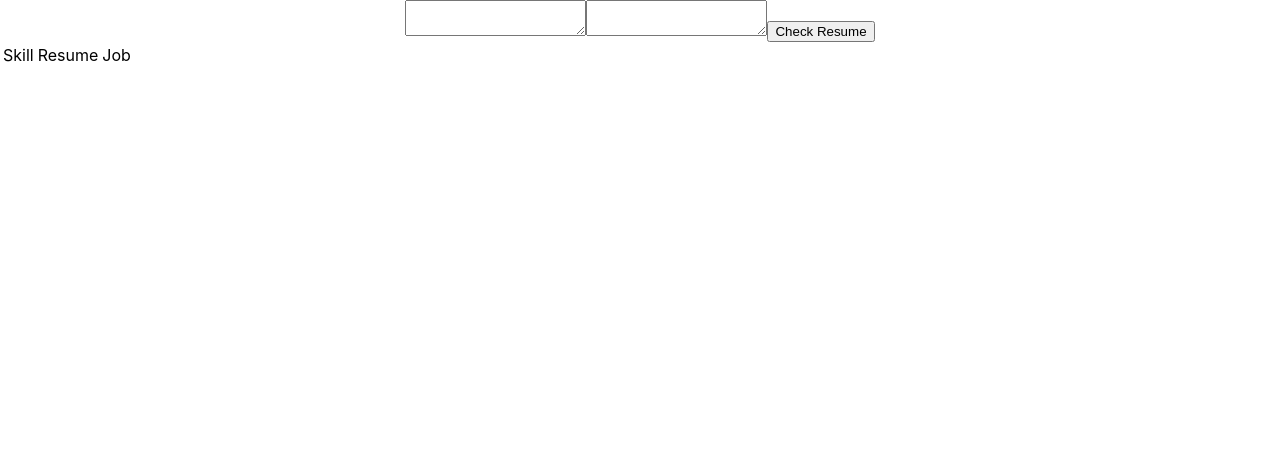
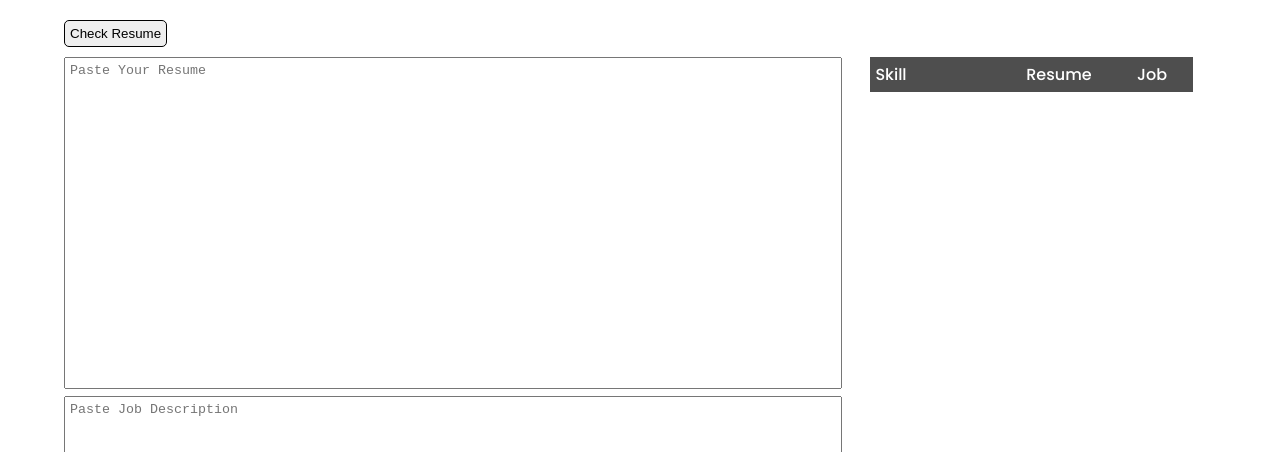
Before and after one commit to elliott-king/resume-compare, a React (Create React App) app: page / in a window 1280 px wide. Both pictures are taken after a click on the button "Check Resume". Shown: the top 452 px of the page. Built offline with nearby package versions, Linux system fonts and the light colour scheme.

Commit message:
Styling applied

```diff
--- a/src/App.css
+++ b/src/App.css
@@ -1,10 +1,79 @@
+@import url('https://fonts.googleapis.com/css2?family=Poppins:ital,wght@0,100;0,200;0,300;0,400;0,500;0,600;0,700;0,800;0,900;1,100;1,200;1,300;1,400;1,500;1,600;1,700;1,800;1,900&display=swap');
+
+#root{
+  position: absolute;
+  width: 100vw;
+  /* text-align: center; */
+}
 .App {
-  text-align: center;
+  width: 90%;
+  font-family: 'Poppins', sans-serif;
+  padding: 20px 5%;
+  /* border: 5px solid red; */
 }
 
 .App-logo {
   height: 40vmin;
   pointer-events: none;
+}
+
+#submit{
+  position: relative;
+  margin-bottom: 10px;
+  border: 1px solid black;
+  border-radius: 5px;
+  padding: 5px;
+}
+
+.main{
+  display: flex;
+  flex-direction: row;
+  flex-flow: row;
+  width: 100%;
+  /* border: 2px solid blue; */
+}
+
+.input-container{
+  position: flex;
+  flex-direction: row;
+  width: 70%;
+  /* border: 4px solid green; */
+}
+
+textarea{
+  position: flex;
+  flex-direction: column;
+  width: 95%;
+  height: 40vh;
+  padding: 5px;
+  resize: none;
+  overflow: scroll;
+}
+
+.skill-table{
+  position: flex;
+  flex-direction: row;
+  width: 28%;
+  /* overflow: scroll; */
+  /* border: 4px solid yellow; */
+}
+
+thead{
+  display: block;
+  width: 100%;
+}
+
+tbody{
+  width: 100%;
+  height: 670px;
+  display: block;
+  overflow: scroll;
+}
+
+.header-row{
+  background-color: rgb(78, 78, 78);
+  font-weight: 500;
+  color: white;
 }
 
 @media (prefers-reduced-motion: no-preference) {
--- a/src/App.js
+++ b/src/App.js
@@ -22,10 +22,16 @@ function App() {
 
   return (
     <div className="App">
-      <ResumeInput changeResume={changeResume} resume={resume}/>
-      <JobInput changeJob={changeJob} job={job}/>
       <button id="submit" onClick={handleSubmit}>Check Resume</button>
-      {renderSkills()}
+      <div className="main">
+        <div className="input-container">
+          <ResumeInput changeResume={changeResume} resume={resume}/>
+          <JobInput changeJob={changeJob} job={job}/>
+        </div>
+        <div className="skill-table">
+          {renderSkills()}
+        </div>
+      </div>
     </div>
   );
 }
--- a/src/components/job-input.jsx
+++ b/src/components/job-input.jsx
@@ -3,7 +3,7 @@ import React from 'react'
 const JobInput = (props) => {
   const {job, changeJob} = props
   return (
-    <textarea value={job} onChange={(e) => changeJob(e.target.value)}/>
+    <textarea value={job} onChange={(e) => changeJob(e.target.value)} placeholder="Paste Job Description"/>
   )
 }
 
--- a/src/components/resume-input.jsx
+++ b/src/components/resume-input.jsx
@@ -3,7 +3,7 @@ import React from 'react'
 const ResumeInput = (props) => {
   const {resume, changeResume} = props
   return (
-    <textarea value={resume} onChange={(e) => changeResume(e.target.value)}/>
+    <textarea value={resume} onChange={(e) => changeResume(e.target.value)} placeholder="Paste Your Resume"/>
   )
 }
 
--- a/src/components/skill-table.jsx
+++ b/src/components/skill-table.jsx
@@ -3,12 +3,12 @@ import React from 'react';
 const SkillTable = (props) => {
   const skills = props.skills
   return (
-    <table>
-      <thead>
+    <table width="100%" border="0" cellPadding="5" cellSpacing="0">
+      <thead className="header-row">
         <tr>
-          <td>Skill</td>
-          <td>Resume</td>
-          <td>Job</td>
+          <td width="50%">Skill</td>
+          <td width="25%" align="right">Resume</td>
+          <td width="25%" align="right">Job</td>
         </tr>
       </thead>
       <tbody>
@@ -26,9 +26,9 @@ const SkillRow = (props) => {
   const skill = props.skill
   return (
     <tr>
-      <td>{skill.skill}</td>
-      <td>{skill.resume ? skill.resume : "🚫"}</td>
-      <td>{skill.job}</td>
+      <td width="50%">{skill.skill}</td>
+      <td width="25%" align="right">{skill.resume ? skill.resume : "🚫"}</td>
+      <td width="25%" align="right">{skill.job}</td>
     </tr>
   )
 }
```
